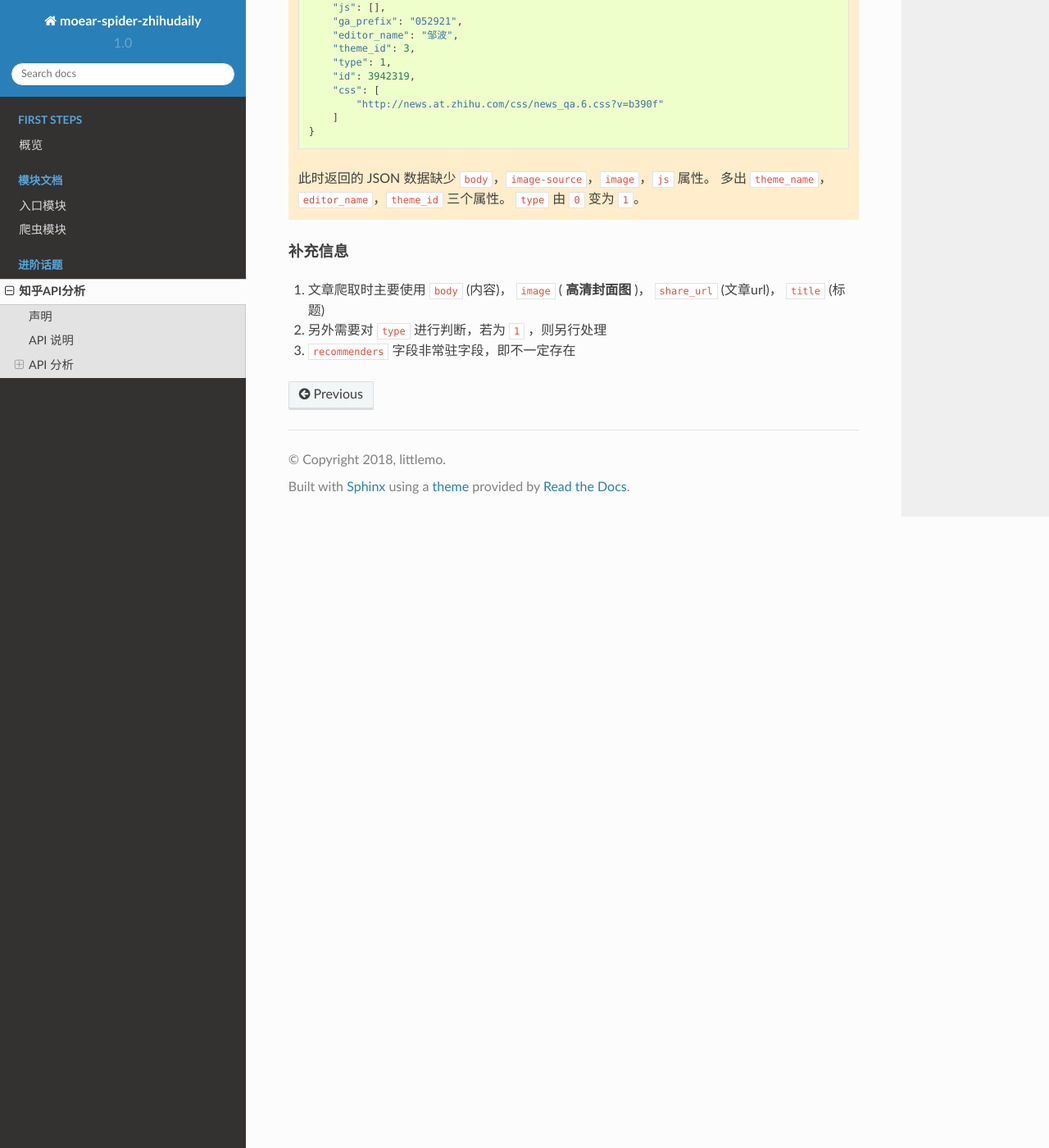
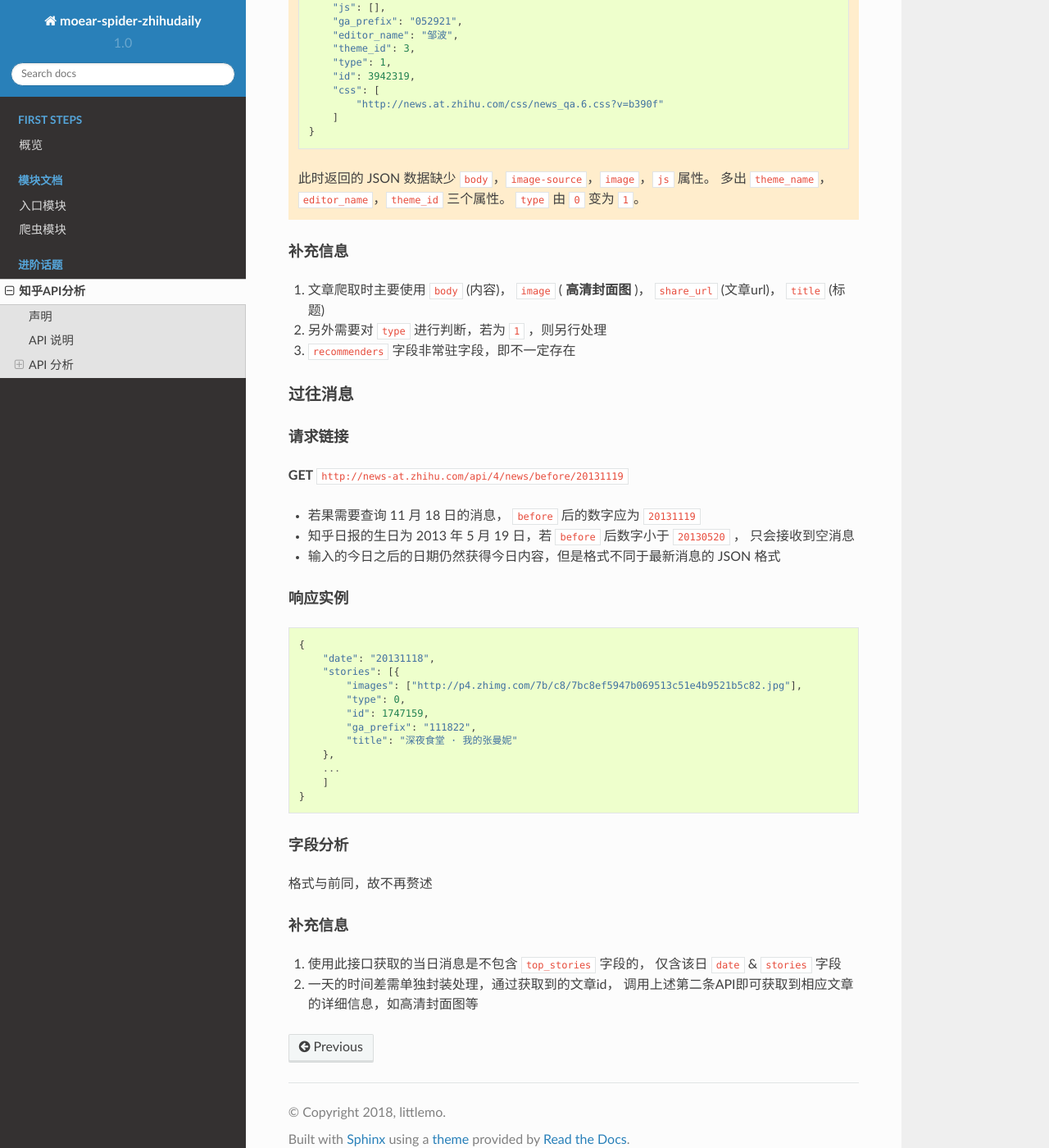
Before and after one commit to littlemo/moear-spider-zhihudaily, a Sphinx documentation site: the page built from docs/source/topics/zhihu_api_analysis.rst, in a window 1280 px wide and 1400 px high, scrolled down 4418 px. Shown: the whole window at 82% size. Built offline with Sphinx 7.4.7 and the Read the Docs theme 2.0.0, drawn with Linux system fonts in a browser that asks for light colours; formulas are drawn with MathJax 3.

Commit message:
F: 编写'过往消息'接口描述文档

```diff
--- a/docs/source/topics/zhihu_api_analysis.rst
+++ b/docs/source/topics/zhihu_api_analysis.rst
@@ -224,3 +224,48 @@ css
    ``share_url`` (文章url)， ``title`` (标题)
 #. 另外需要对 ``type`` 进行判断，若为 ``1`` ，则另行处理
 #. ``recommenders`` 字段非常驻字段，即不一定存在
+
+
+过往消息
+--------
+
+请求链接
+~~~~~~~~
+
+**GET** ``http://news-at.zhihu.com/api/4/news/before/20131119``
+
+* 若果需要查询 11 月 18 日的消息， ``before`` 后的数字应为 ``20131119``
+* 知乎日报的生日为 2013 年 5 月 19 日，若 ``before`` 后数字小于 ``20130520`` ，
+  只会接收到空消息
+* 输入的今日之后的日期仍然获得今日内容，但是格式不同于最新消息的 JSON 格式
+
+响应实例
+~~~~~~~~
+
+::
+
+    {
+        "date": "20131118",
+        "stories": [{
+            "images": ["http://p4.zhimg.com/7b/c8/7bc8ef5947b069513c51e4b9521b5c82.jpg"],
+            "type": 0,
+            "id": 1747159,
+            "ga_prefix": "111822",
+            "title": "深夜食堂 · 我的张曼妮"
+        },
+        ...
+        ]
+    }
+
+字段分析
+~~~~~~~~
+
+格式与前同，故不再赘述
+
+补充信息
+~~~~~~~~
+
+#. 使用此接口获取的当日消息是不包含 ``top_stories`` 字段的，
+   仅含该日 ``date`` & ``stories`` 字段
+#. 一天的时间差需单独封装处理，通过获取到的文章id，
+   调用上述第二条API即可获取到相应文章的详细信息，如高清封面图等
```
